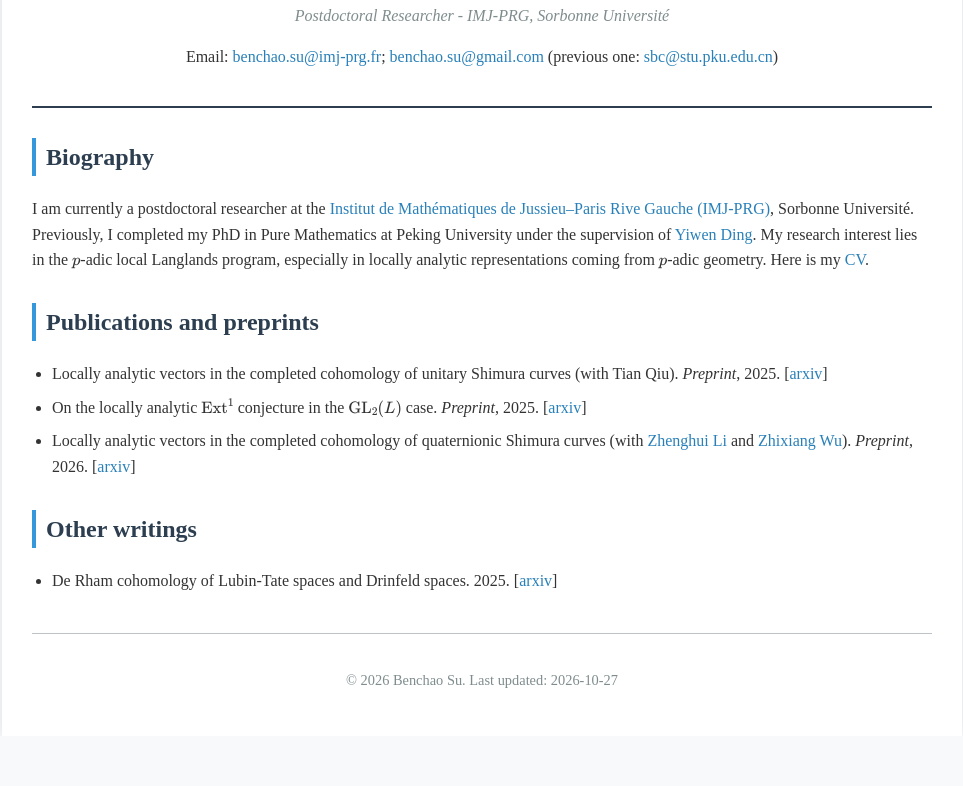
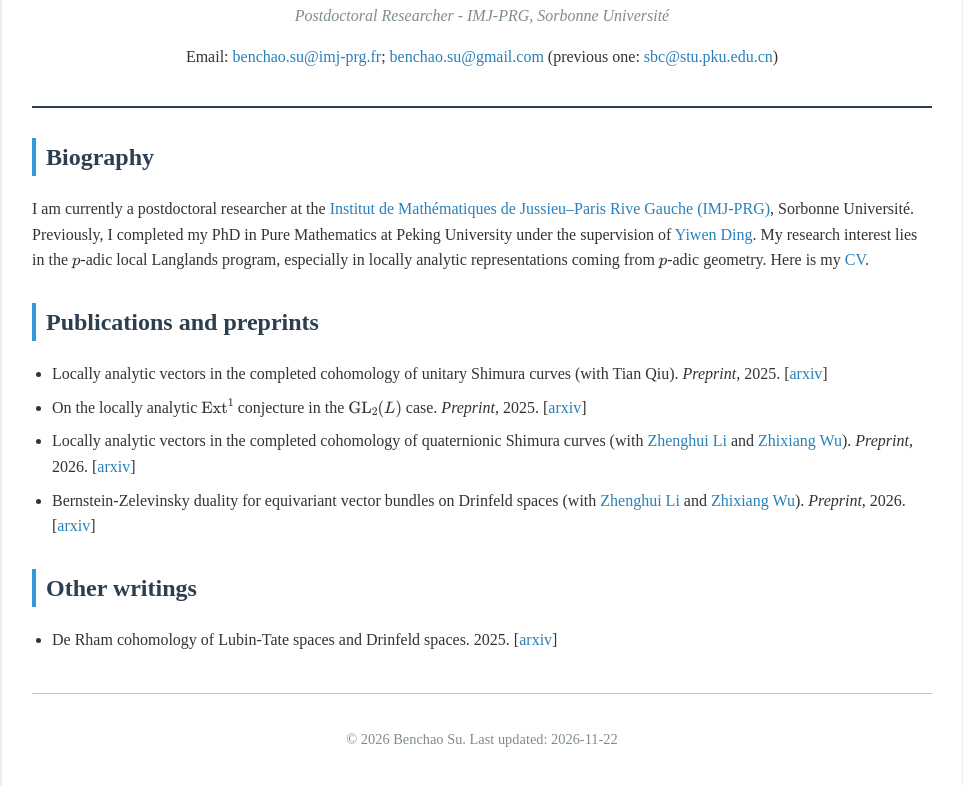
Before and after one commit to benchao1923/benchao1923.github.io, a plain HTML site: page index.html in a window 1280 px wide. Shown: the part 116-902 px from the top of the page, without its empty margins (158-1121 px from the left). Before the commit the page ends 852 px from the top, so only its background shows below. Drawn offline with nearby package versions, Linux system fonts and the light colour scheme.

Commit message:
Add Drinfeld spaces duality preprint

```diff
--- a/index.html
+++ b/index.html
@@ -115,6 +115,7 @@
                 <li>Locally analytic vectors in the completed cohomology of unitary Shimura curves (with Tian Qiu). <em>Preprint</em>, 2025. [<a href="https://arxiv.org/abs/2505.10290">arxiv</a>]</li>
                 <li>On the locally analytic \(\mathrm{Ext}^1\) conjecture in the \(\mathrm{GL}_2(L)\) case. <em>Preprint</em>, 2025. [<a href="https://arxiv.org/abs/2504.17683">arxiv</a>]</li>
                 <li>Locally analytic vectors in the completed cohomology of quaternionic Shimura curves (with <a href="https://lzh98ch.github.io/">Zhenghui Li</a> and <a href="https://wzxmath.github.io/">Zhixiang Wu</a>). <em>Preprint</em>, 2026. [<a href="https://arxiv.org/abs/2601.13625">arxiv</a>]</li>
+                <li>Bernstein-Zelevinsky duality for equivariant vector bundles on Drinfeld spaces (with <a href="https://lzh98ch.github.io/">Zhenghui Li</a> and <a href="https://wzxmath.github.io/">Zhixiang Wu</a>). <em>Preprint</em>, 2026. [<a href="https://arxiv.org/abs/2611.23831">arxiv</a>]</li>
                 </ul>
         </section>
 
@@ -144,7 +145,7 @@
         </section> -->
 
         <footer>
-            <p>© 2026 Benchao Su. Last updated: <time datetime="2026-10-27">2026-10-27</time></p>
+            <p>© 2026 Benchao Su. Last updated: <time datetime="2026-11-22">2026-11-22</time></p>
         </footer>
     </div>
 
```
